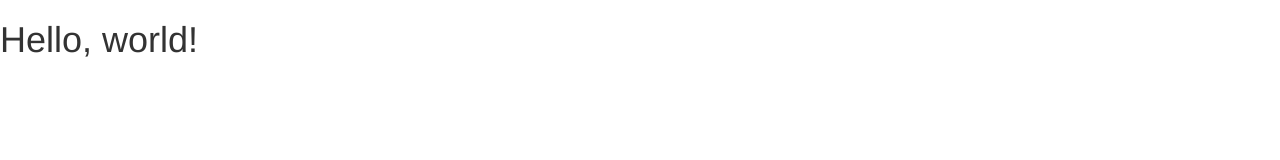
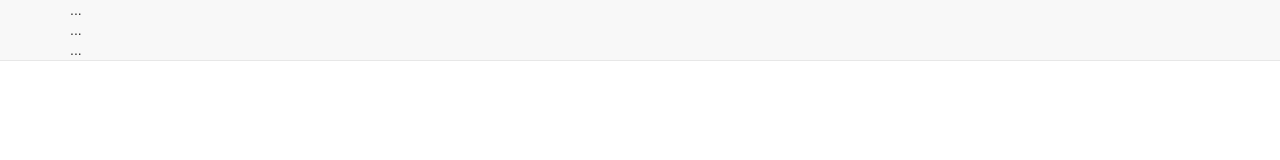
Before and after one commit to kshuang/kshuang.github.io, a plain HTML site: page index.html in a window 1280 px wide. Drawn offline with nearby package versions, Linux system fonts and the light colour scheme.

Commit message:
äsdfsdafdsfas

```diff
--- a/index.html
+++ b/index.html
@@ -17,8 +17,17 @@
     <![endif]-->
   </head>
   <body>
-    <h1>Hello, world!</h1>
-
+	<nav class="navbar navbar-default navbar-fixed-top">
+		<div class="container">
+			...
+		</div>
+    <div class="container">
+      ...
+    </div>
+    <div class="container">
+      ...
+    </div>
+	</nav>
     <!-- jQuery (necessary for Bootstrap's JavaScript plugins) -->
     <script src="https://ajax.googleapis.com/ajax/libs/jquery/1.11.2/jquery.min.js"></script>
     <!-- Include all compiled plugins (below), or include individual files as needed -->
```
